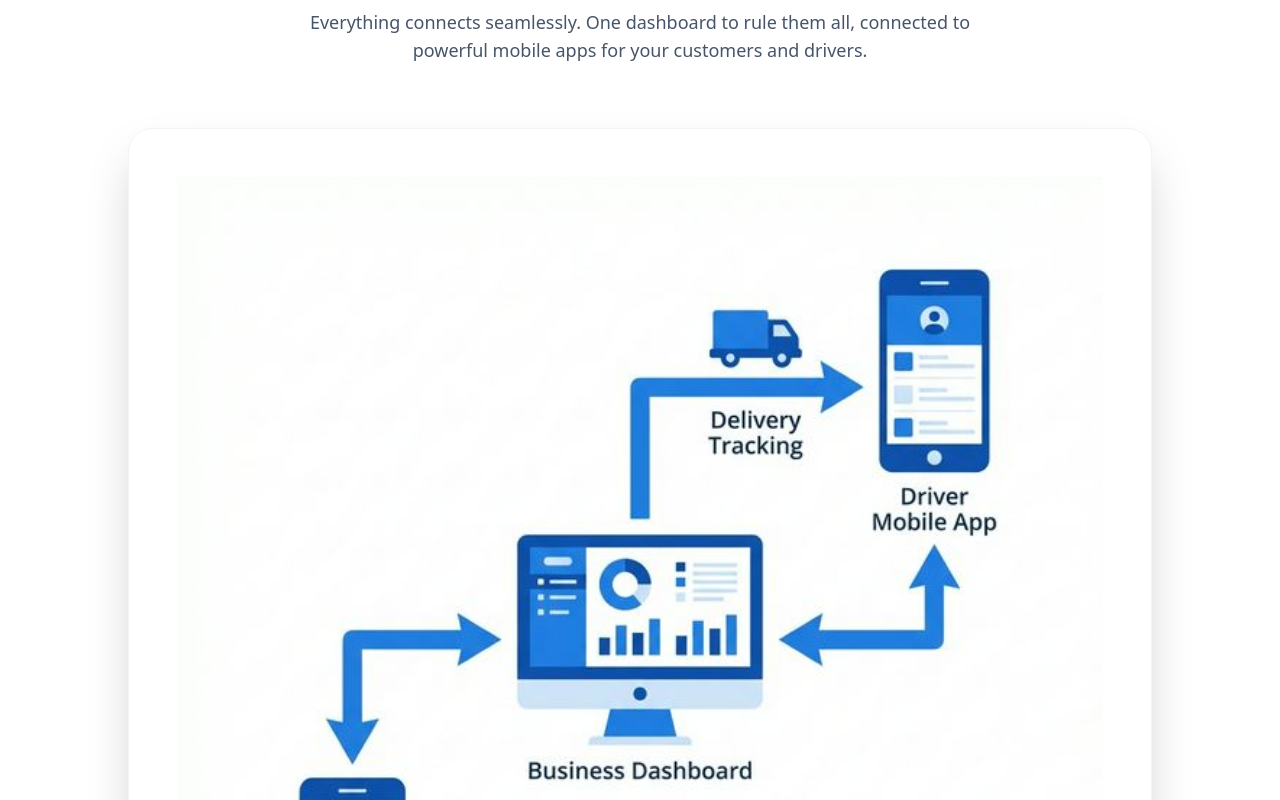
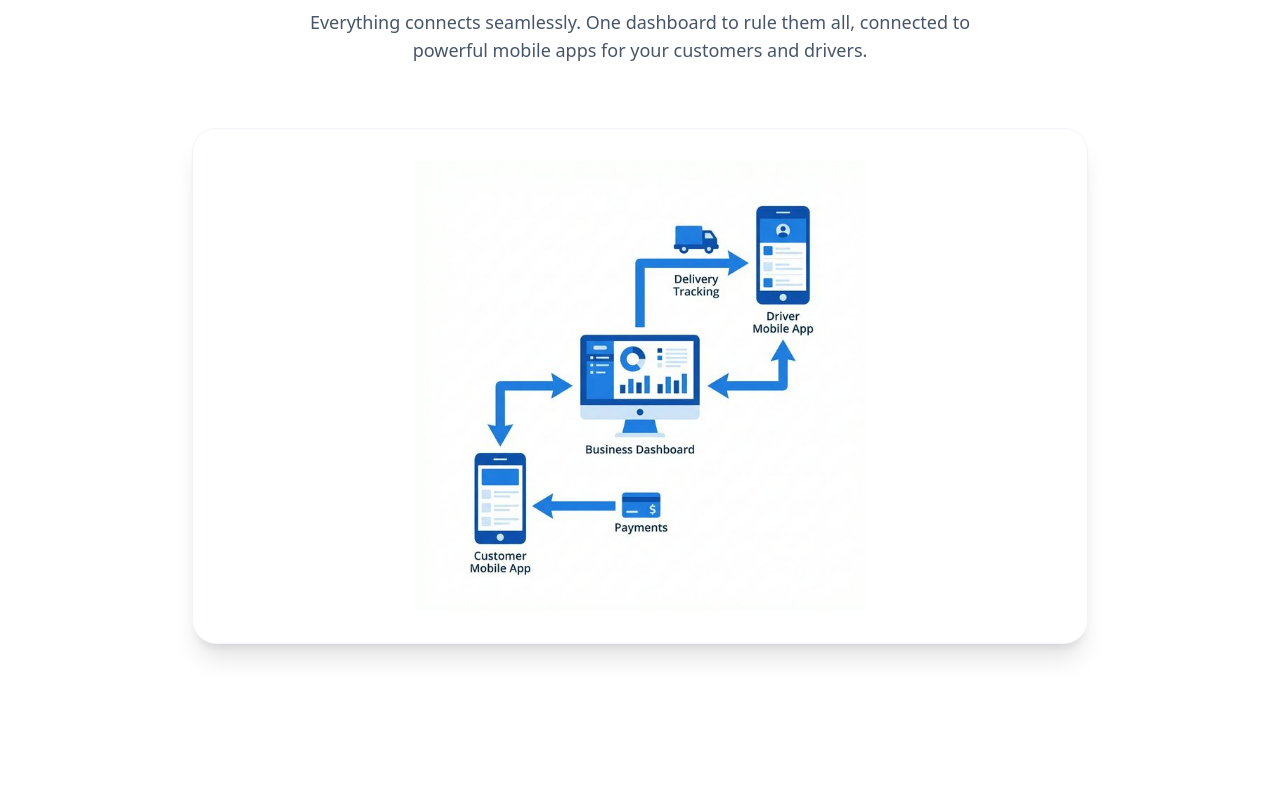
Before and after one commit to adeelrehman77/kitchen_app, a React (Vite) app: page / in a window 1280 px wide. Shown: the part 820-1620 px from the top of the page. Built offline with nearby package versions, Linux system fonts and the light colour scheme.

Commit message:
Refactor: Adjust container width, shadow, and padding, and set a max height and center an image.

```diff
--- a/src/App.tsx
+++ b/src/App.tsx
@@ -539,18 +539,18 @@ function EcosystemSection() {
         </motion.div>
       </div>
 
-      <div className="max-w-5xl mx-auto">
+      <div className="max-w-4xl mx-auto">
         <motion.div
           initial={{ opacity: 0, scale: 0.9 }}
           whileInView={{ opacity: 1, scale: 1 }}
           viewport={{ once: true }}
           transition={{ duration: 0.8 }}
-          className="relative rounded-3xl overflow-hidden shadow-2xl border border-slate-100 bg-white p-8 sm:p-12"
+          className="relative rounded-3xl overflow-hidden shadow-xl border border-slate-100 bg-white p-6 sm:p-8"
         >
           <img
             src="/assets/ecosystem.png"
             alt="Kitchen Ecosystem Flow"
-            className="w-full h-auto object-contain"
+            className="w-full max-h-[450px] object-contain mx-auto"
           />
         </motion.div>
       </div>
```
